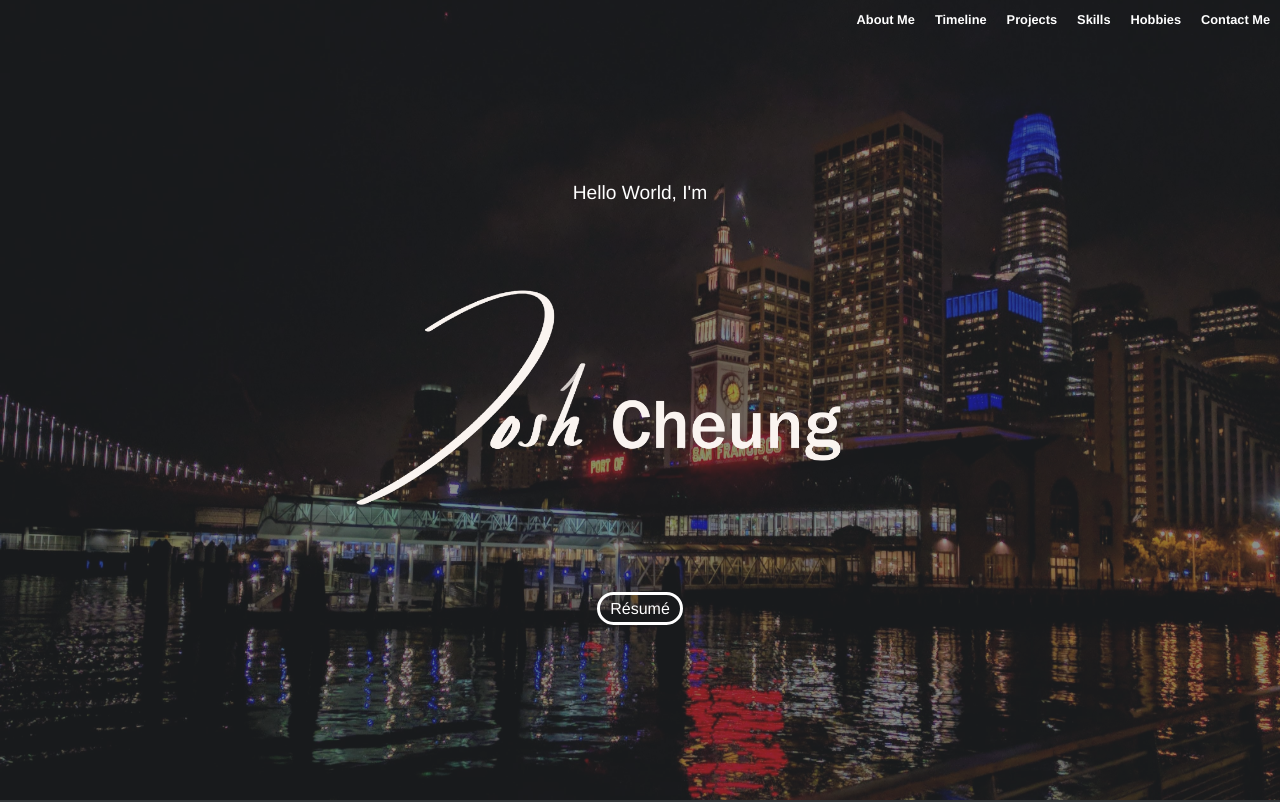
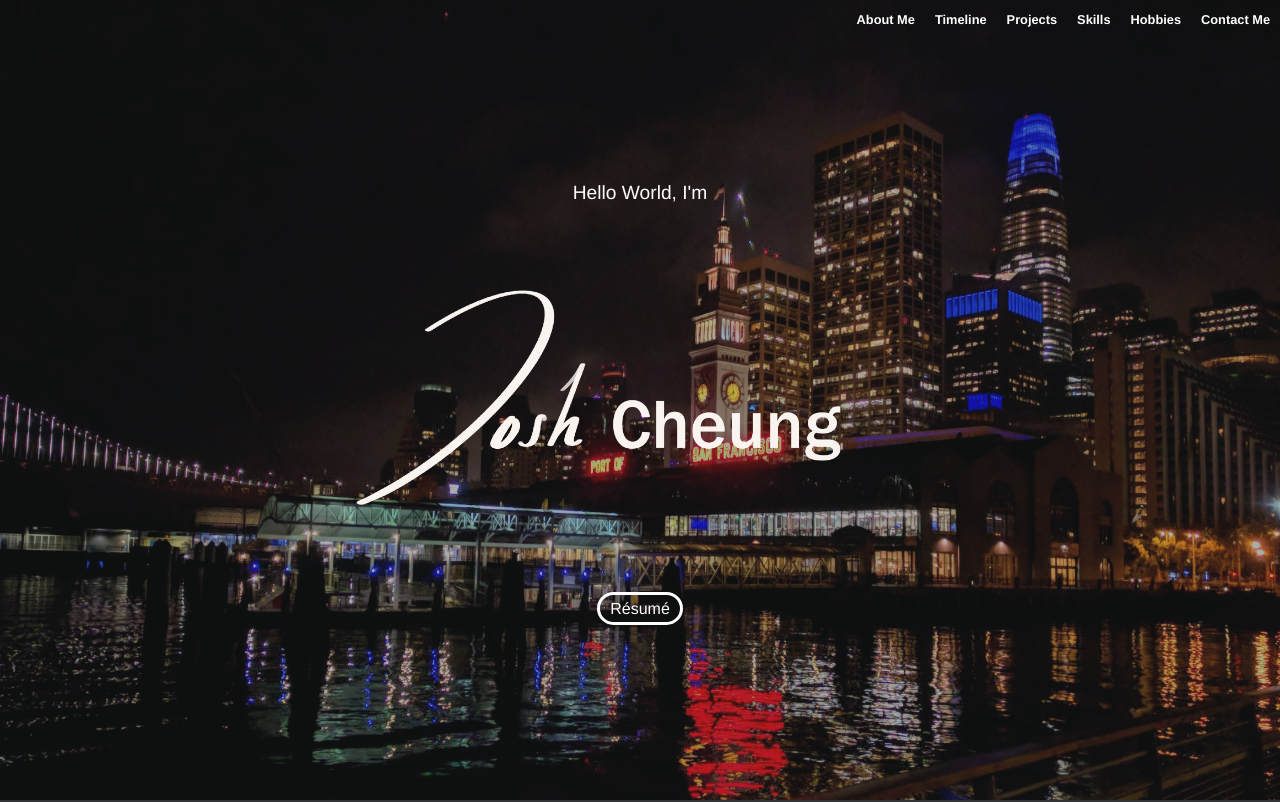
Before and after one commit to JoshCheung/JoshCheung, a React (Create React App) app: page / in a window 1280 px wide. Shown: the top 802 px of the page. Built offline with nearby package versions, Linux system fonts and the light colour scheme.

Commit message:
Update Main.css

```diff
--- a/src/components/css/Main.css
+++ b/src/components/css/Main.css
@@ -58,7 +58,7 @@ h1:after {
     margin-right: auto;
     height: 100vh;
     background-color: black;
-    opacity: 0.5;
+    opacity: 0.7;
 }
 
 @media screen and (max-width: 1024px) {
```
